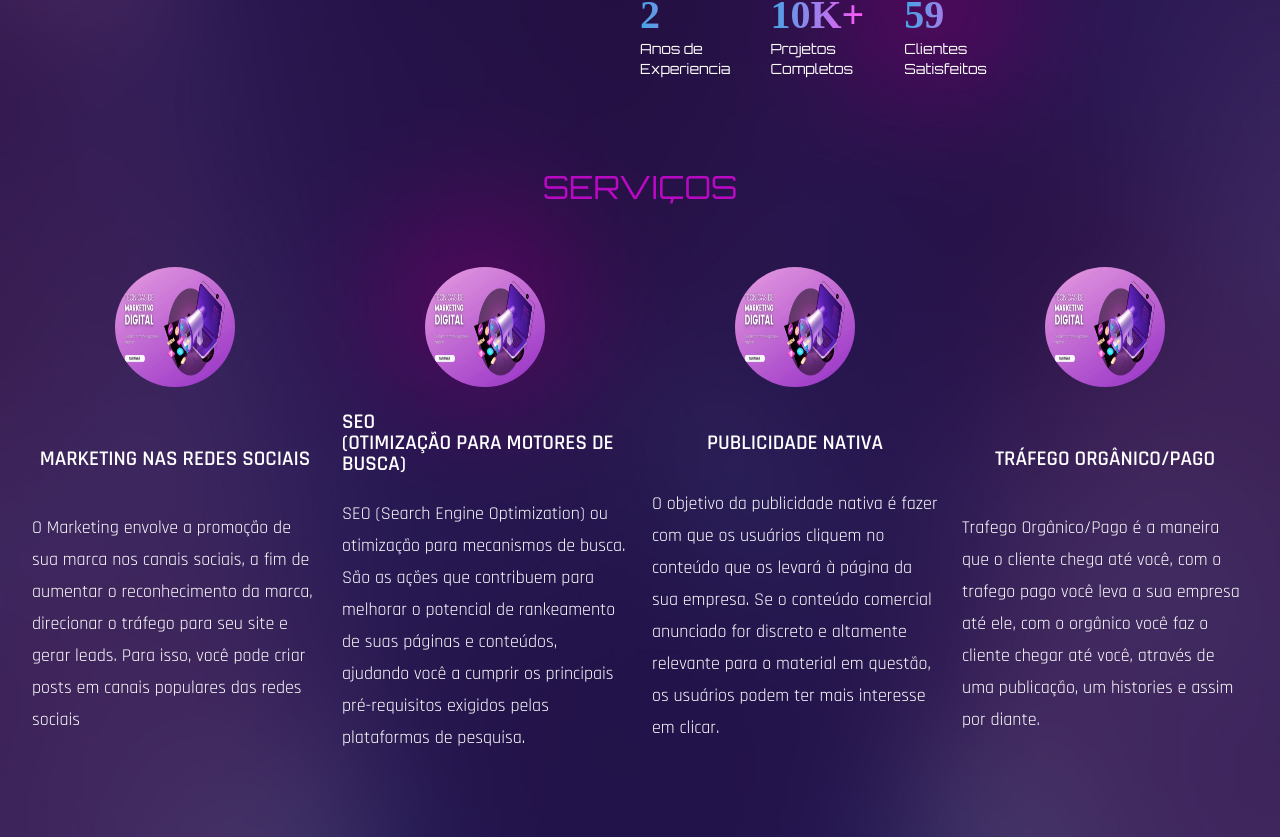
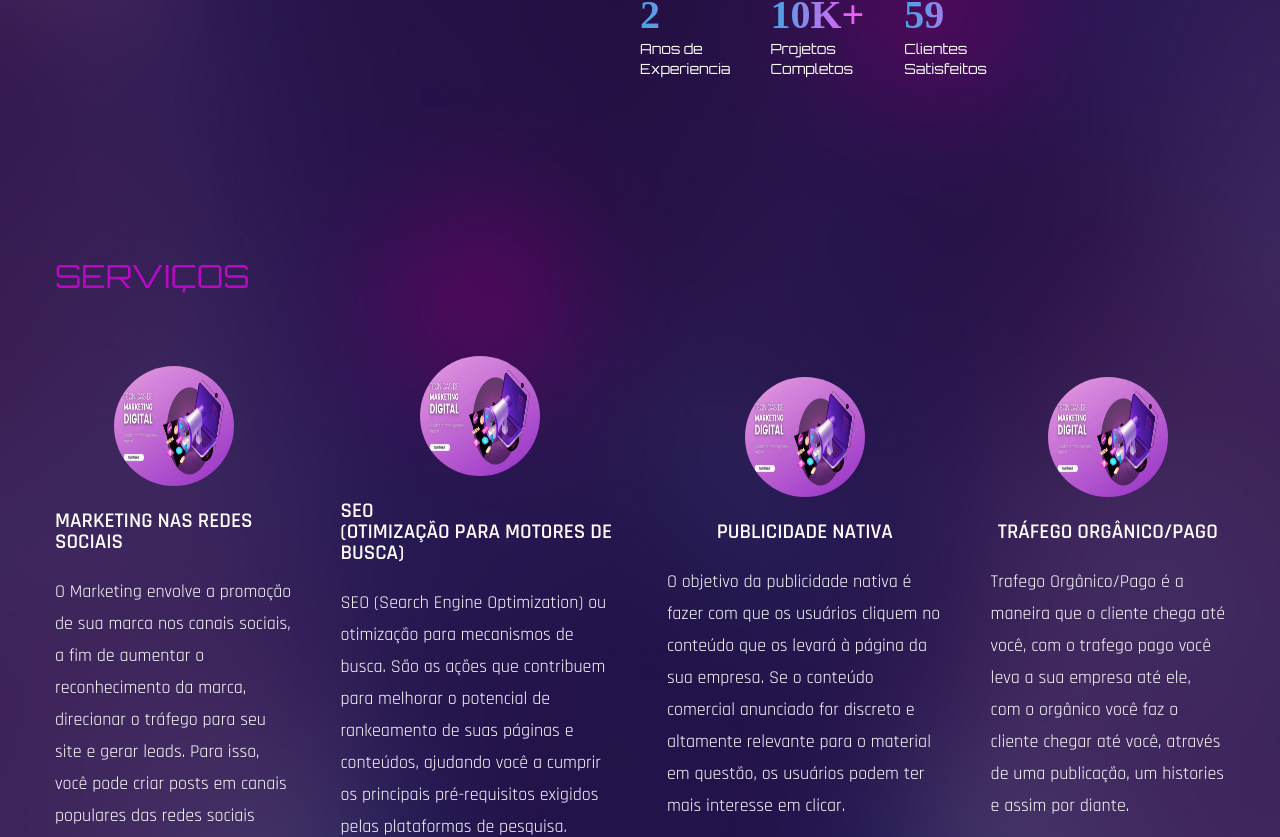
Before and after one commit to gui-marques/up, a React (Create React App) app: page / in a window 1280 px wide. Shown: the part 1427-2264 px from the top of the page. Built offline with nearby package versions, Linux system fonts and the light colour scheme; the HTML template or start-up script is replaced by a standard one; a web font is replaced by a local one.

Commit message:
06-04-23-10h

```diff
--- a/src/components/Service.js
+++ b/src/components/Service.js
@@ -8,11 +8,11 @@ import { fadeIn } from "../variants";
 
 const Service = () => {
   return (
-    <nav id="service" className="flex mx-8 justify-center">
-      <div className="grid justify-items-center pb-20">
+    <nav id="service" className="min-h-[85vh] mt-20 lg:min-h-[78vh] flex items-center">
+      <div className="container   mx-auto">
         {" "}
         <p className="h2 text-accent pt-6 pb-10">Serviços</p>
-        <div className="grid justify-items-center gap-6 grid-cols-4">
+        <div className="flex flex-col gap-y-8 lg:flex-row lg:items-center lg:gap-x-12">
           <motion.div
             className="grid justify-items-center"
             variants={fadeIn("down", 0.3)}
```
